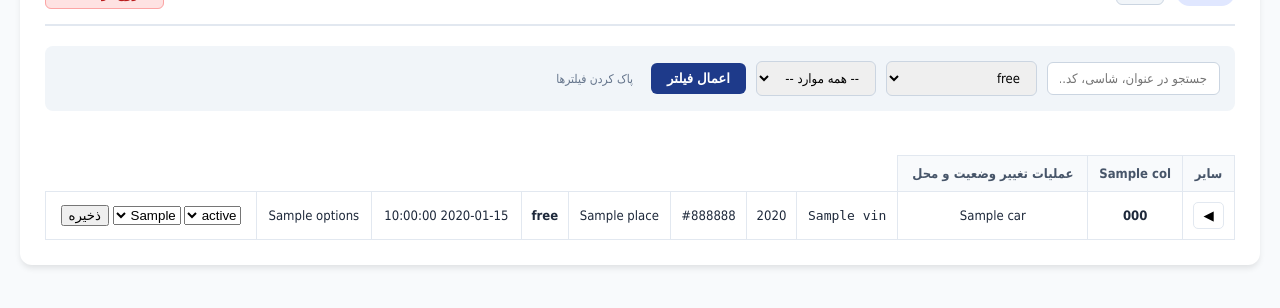
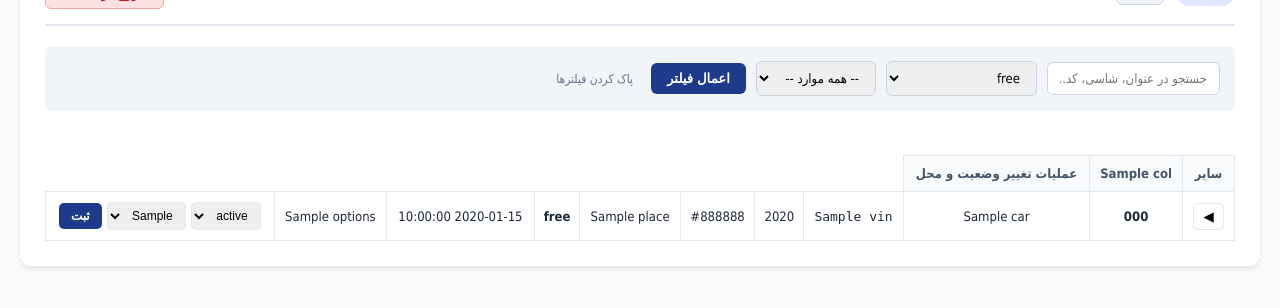
Before and after one commit to nahid7091/showroom, a FastAPI app: template templates/cars.html in a window 1280 px wide. Shown: the part 66-374 px from the top of the page. Run offline with FastAPI, Linux system fonts and the light colour scheme; the template is opened without the code that fills it: most values are stand-ins (such as "Sample title", 1, 10 or a date in 2020).

Commit message:
Update cars.html

```diff
--- a/templates/cars.html
+++ b/templates/cars.html
@@ -472,17 +472,33 @@
 
                     <!-- بخش تغییر وضعیت و مکان برای همه کاربران -->
                     <td>
-                        <select class="inline-select" id="sel-status-{{ car.car_code }}">
+                        {% if car.status == 'فروخته شده' and user.role not in roles_can_manage %}
+        <!-- حالت قفل‌شده برای کارشناسان و کاربران عادی -->
+        <span style="display: inline-block; padding: 6px 12px; background-color: #e2e8f0; color: #64748b; border-radius: 6px; font-size: 12px; font-weight: bold; cursor: not-allowed;">
+            🔒 قفل (فقط مدیر)
+        </span>
+    {% else %}
+        <!-- حالت فعال برای مدیران یا خودروهای غیرفروخته‌شده -->
+        <form method="POST" action="/cars/update_status" style="display: flex; gap: 5px; align-items: center; justify-content: center;">
+            <input type="hidden" name="car_code" value="{{ car.car_code }}">
+
+            <select name="status" style="padding: 5px 8px; border-radius: 5px; border: 1px solid var(--border); font-size: 12px;">
                 {% for st in allowed_statuses %}
                 <option value="{{ st }}" {% if car.status == st %}selected{% endif %}>{{ st }}</option>
                 {% endfor %}
             </select>
-                        <select class="inline-select" id="sel-place-{{ car.car_code }}">
+
+            <select name="place" style="padding: 5px 8px; border-radius: 5px; border: 1px solid var(--border); font-size: 12px;">
                 {% for pl in allowed_places %}
                 <option value="{{ pl }}" {% if car.place == pl %}selected{% endif %}>{{ pl }}</option>
                 {% endfor %}
             </select>
-                        <button class="btn-inline-save" onclick="updateCarState('{{ car.car_code }}')">ذخیره</button>
+
+            <button type="submit" style="background-color: var(--primary); color: white; border: none; padding: 6px 12px; border-radius: 5px; cursor: pointer; font-size: 12px; font-weight: bold;">
+                ثبت
+            </button>
+        </form>
+    {% endif %}
                     </td>
                 </tr>
 
```
Lines whose indentation alone changed are shown as unchanged.
